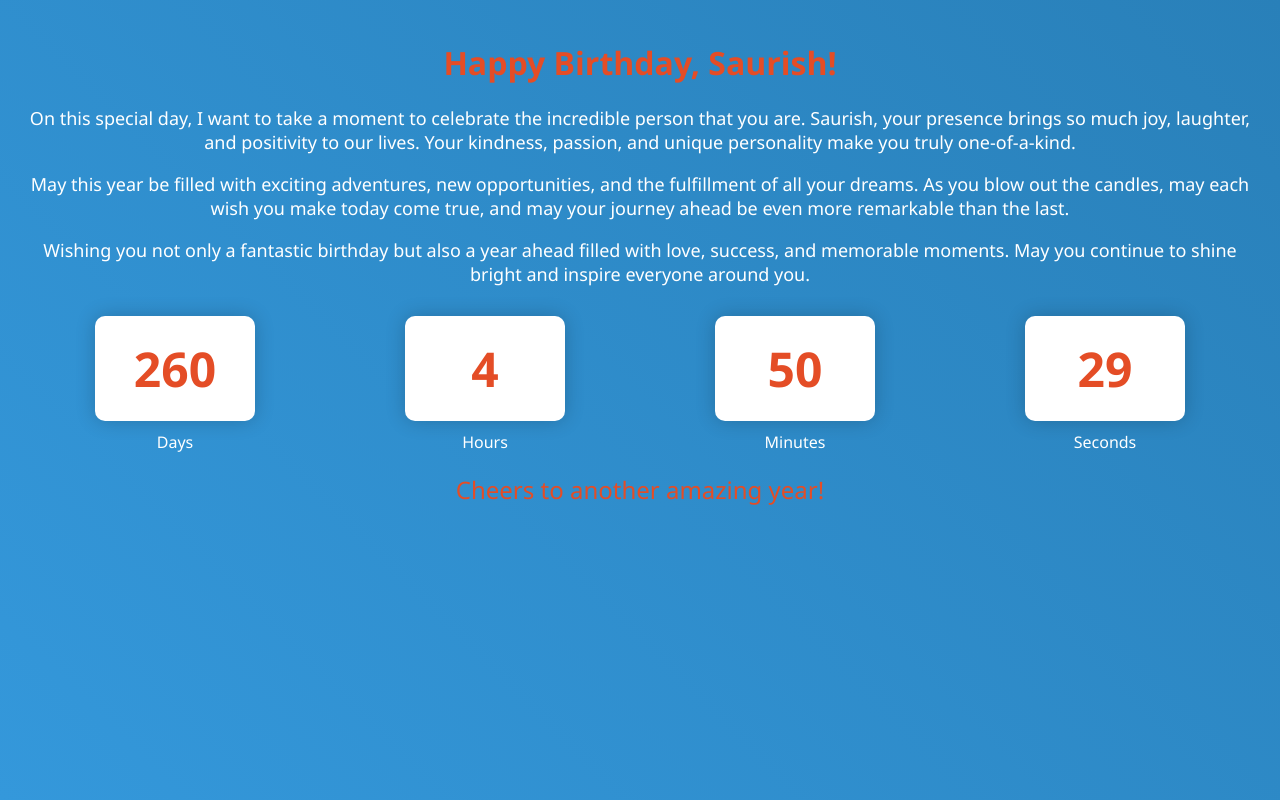
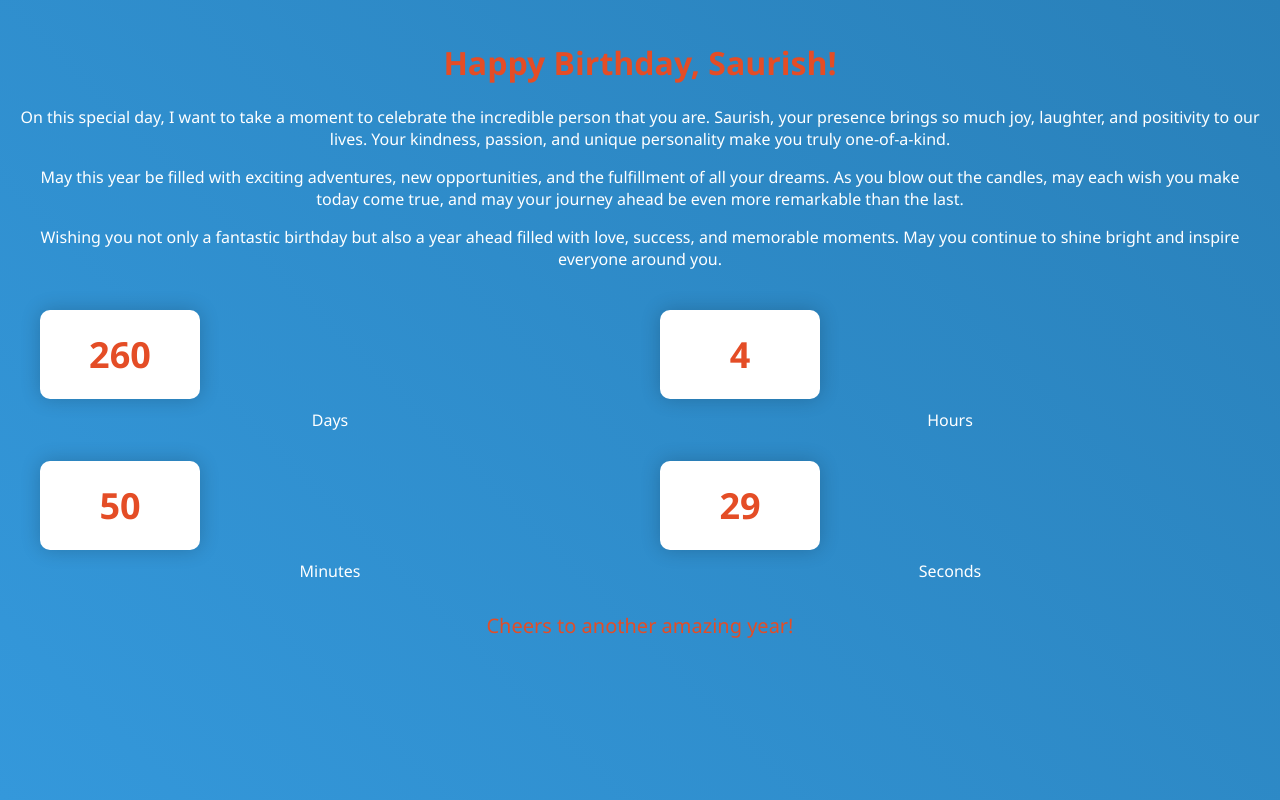
Before and after one commit to vmathur5/.in, a plain HTML site: page index.html in a window 1280 px wide. Drawn offline with Linux system fonts and the light colour scheme.

Commit message:
Update index.html

```diff
--- a/index.html
+++ b/index.html
@@ -24,12 +24,14 @@
         }
 
         p {
-            font-size: 18px;
+            font-size: 16px;
             color: #fff; /* White text color for paragraphs */
+            margin-bottom: 15px;
         }
 
         #countdown-container {
             display: flex;
+            flex-wrap: wrap;
             justify-content: space-around;
             align-items: center;
             margin-top: 20px;
@@ -37,10 +39,12 @@
 
         .countdown-column {
             text-align: center;
+            flex: 1 1 40%;
+            margin: 10px;
         }
 
         .countdown-item {
-            font-size: 48px;
+            font-size: 36px;
             font-weight: bold;
             color: #e44d26;
             margin: 10px;
@@ -57,7 +61,7 @@
         }
 
         #message {
-            font-size: 24px;
+            font-size: 20px;
             color: #e44d26;
             margin-top: 20px;
         }
```
